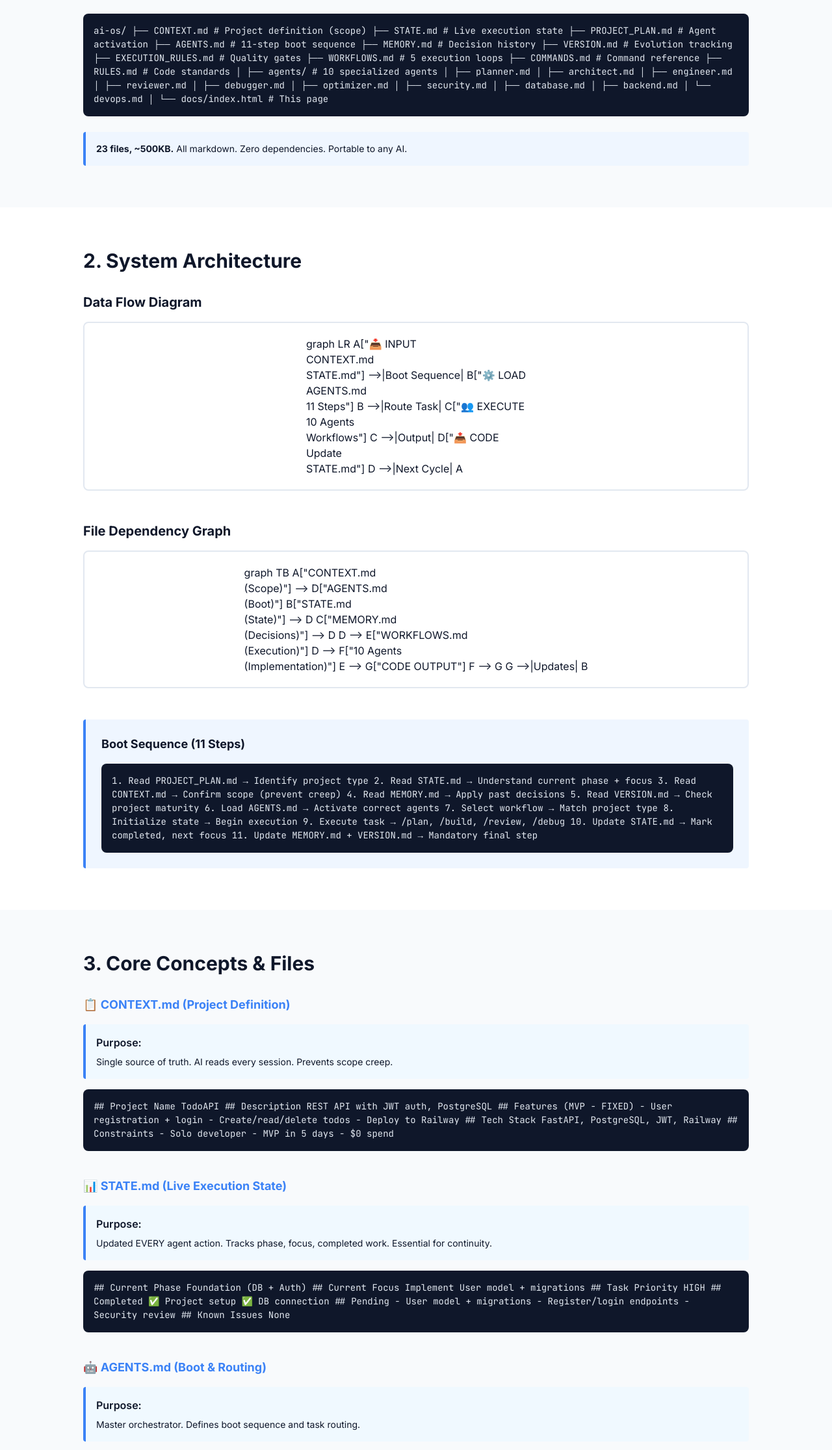
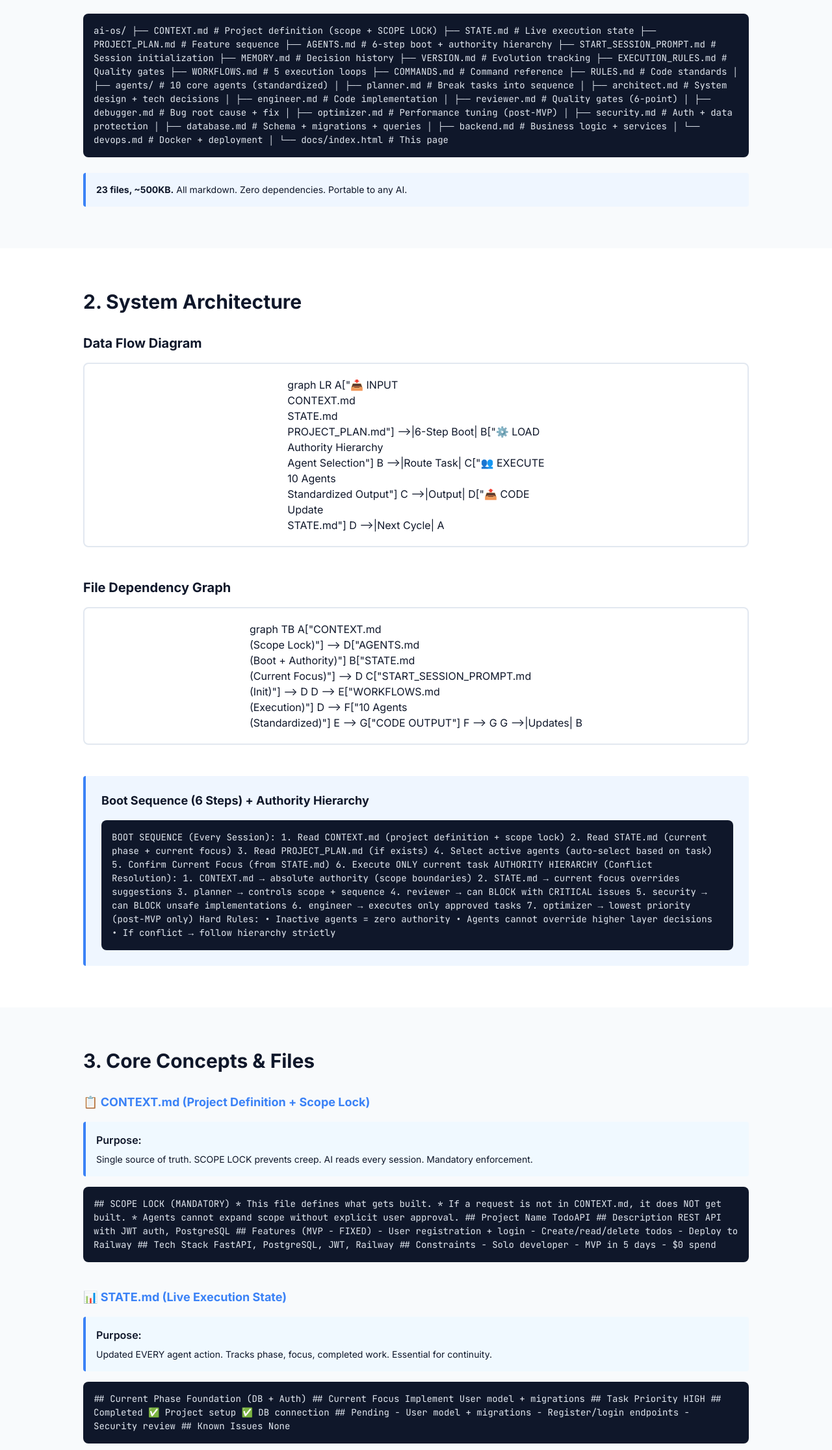
Before and after one commit to samirsawarkar/ai-os, a plain HTML site: page docs/index.html in a window 1280 px wide. Shown: the part 516-2747 px from the top of the page at 65% size. Drawn offline with nearby package versions, Linux system fonts and the light colour scheme; a script that the page names is missing.

Commit message:
docs: update landing page to reflect execution engine standardization
- Update boot sequence from 11 steps to 6 steps
- Add authority hierarchy (7-level conflict resolution)
- Add START_SESSION_PROMPT.md to documentation
- Update CONTEXT.md section to mention SCOPE LOCK
- Update AGENTS.md section with authority hierarchy
- Update file structure to show standardized agent templates
- Update data flow and dependency diagrams to reflect new architecture

```diff
--- a/docs/index.html
+++ b/docs/index.html
@@ -59,10 +59,11 @@
             <h2 class="text-3xl font-bold mb-6">1. Repository Structure</h2>
             <div class="file-tree">
 ai-os/
-├── CONTEXT.md              # Project definition (scope)
+├── CONTEXT.md              # Project definition (scope + SCOPE LOCK)
 ├── STATE.md                # Live execution state
-├── PROJECT_PLAN.md         # Agent activation
-├── AGENTS.md               # 11-step boot sequence
+├── PROJECT_PLAN.md         # Feature sequence
+├── AGENTS.md               # 6-step boot + authority hierarchy
+├── START_SESSION_PROMPT.md # Session initialization
 ├── MEMORY.md               # Decision history
 ├── VERSION.md              # Evolution tracking
 ├── EXECUTION_RULES.md      # Quality gates
@@ -70,17 +71,17 @@ ai-os/
 ├── COMMANDS.md             # Command reference
 ├── RULES.md                # Code standards
 │
-├── agents/                 # 10 specialized agents
-│   ├── planner.md
-│   ├── architect.md
-│   ├── engineer.md
-│   ├── reviewer.md
-│   ├── debugger.md
-│   ├── optimizer.md
-│   ├── security.md
-│   ├── database.md
-│   ├── backend.md
-│   └── devops.md
+├── agents/                 # 10 core agents (standardized)
+│   ├── planner.md          # Break tasks into sequence
+│   ├── architect.md        # System design + tech decisions
+│   ├── engineer.md         # Code implementation
+│   ├── reviewer.md         # Quality gates (6-point)
+│   ├── debugger.md         # Bug root cause + fix
+│   ├── optimizer.md        # Performance tuning (post-MVP)
+│   ├── security.md         # Auth + data protection
+│   ├── database.md         # Schema + migrations + queries
+│   ├── backend.md          # Business logic + services
+│   └── devops.md           # Docker + deployment
 │
 └── docs/index.html         # This page
             </div>
@@ -101,8 +102,8 @@ ai-os/
                 <div class="diagram-container">
                     <div class="mermaid">
 graph LR
-    A["📥 INPUT<br/>CONTEXT.md<br/>STATE.md"] -->|Boot Sequence| B["⚙️ LOAD<br/>AGENTS.md<br/>11 Steps"]
-    B -->|Route Task| C["👥 EXECUTE<br/>10 Agents<br/>Workflows"]
+    A["📥 INPUT<br/>CONTEXT.md<br/>STATE.md<br/>PROJECT_PLAN.md"] -->|6-Step Boot| B["⚙️ LOAD<br/>Authority Hierarchy<br/>Agent Selection"]
+    B -->|Route Task| C["👥 EXECUTE<br/>10 Agents<br/>Standardized Output"]
     C -->|Output| D["📤 CODE<br/>Update<br/>STATE.md"]
     D -->|Next Cycle| A
                     </div>
@@ -115,11 +116,11 @@ graph LR
                 <div class="diagram-container">
                     <div class="mermaid">
 graph TB
-    A["CONTEXT.md<br/>(Scope)"] --> D["AGENTS.md<br/>(Boot)"]
-    B["STATE.md<br/>(State)"] --> D
-    C["MEMORY.md<br/>(Decisions)"] --> D
+    A["CONTEXT.md<br/>(Scope Lock)"] --> D["AGENTS.md<br/>(Boot + Authority)"]
+    B["STATE.md<br/>(Current Focus)"] --> D
+    C["START_SESSION_PROMPT.md<br/>(Init)"] --> D
     D --> E["WORKFLOWS.md<br/>(Execution)"]
-    D --> F["10 Agents<br/>(Implementation)"]
+    D --> F["10 Agents<br/>(Standardized)"]
     E --> G["CODE OUTPUT"]
     F --> G
     G -->|Updates| B
@@ -129,19 +130,29 @@ graph TB
 
             <!-- Boot Sequence -->
             <div class="bg-blue-50 border-l-4 border-blue-500 p-6 rounded">
-                <h3 class="text-lg font-bold mb-4">Boot Sequence (11 Steps)</h3>
+                <h3 class="text-lg font-bold mb-4">Boot Sequence (6 Steps) + Authority Hierarchy</h3>
                 <div class="code-block">
-1. Read PROJECT_PLAN.md → Identify project type
-2. Read STATE.md → Understand current phase + focus
-3. Read CONTEXT.md → Confirm scope (prevent creep)
-4. Read MEMORY.md → Apply past decisions
-5. Read VERSION.md → Check project maturity
-6. Load AGENTS.md → Activate correct agents
-7. Select workflow → Match project type
-8. Initialize state → Begin execution
-9. Execute task → /plan, /build, /review, /debug
-10. Update STATE.md → Mark completed, next focus
-11. Update MEMORY.md + VERSION.md → Mandatory final step
+BOOT SEQUENCE (Every Session):
+1. Read CONTEXT.md (project definition + scope lock)
+2. Read STATE.md (current phase + current focus)
+3. Read PROJECT_PLAN.md (if exists)
+4. Select active agents (auto-select based on task)
+5. Confirm Current Focus (from STATE.md)
+6. Execute ONLY current task
+
+AUTHORITY HIERARCHY (Conflict Resolution):
+1. CONTEXT.md → absolute authority (scope boundaries)
+2. STATE.md → current focus overrides suggestions
+3. planner → controls scope + sequence
+4. reviewer → can BLOCK with CRITICAL issues
+5. security → can BLOCK unsafe implementations
+6. engineer → executes only approved tasks
+7. optimizer → lowest priority (post-MVP only)
+
+Hard Rules:
+• Inactive agents = zero authority
+• Agents cannot override higher layer decisions
+• If conflict → follow hierarchy strictly
                 </div>
             </div>
         </div>
@@ -154,12 +165,17 @@ graph TB
 
             <!-- CONTEXT.md -->
             <div class="mb-10">
-                <h3 class="text-lg font-bold mb-3 accent-blue">📋 CONTEXT.md (Project Definition)</h3>
+                <h3 class="text-lg font-bold mb-3 accent-blue">📋 CONTEXT.md (Project Definition + Scope Lock)</h3>
                 <div class="workflow-box">
                     <p class="font-semibold mb-2">Purpose:</p>
-                    <p class="text-sm">Single source of truth. AI reads every session. Prevents scope creep.</p>
+                    <p class="text-sm">Single source of truth. SCOPE LOCK prevents creep. AI reads every session. Mandatory enforcement.</p>
                 </div>
                 <div class="code-block">
+## SCOPE LOCK (MANDATORY)
+* This file defines what gets built.
+* If a request is not in CONTEXT.md, it does NOT get built.
+* Agents cannot expand scope without explicit user approval.
+
 ## Project Name
 TodoAPI
 
@@ -214,21 +230,30 @@ None
 
             <!-- AGENTS.md -->
             <div class="mb-10">
-                <h3 class="text-lg font-bold mb-3 accent-blue">🤖 AGENTS.md (Boot & Routing)</h3>
+                <h3 class="text-lg font-bold mb-3 accent-blue">🤖 AGENTS.md (Execution Engine & Routing)</h3>
                 <div class="workflow-box">
                     <p class="font-semibold mb-2">Purpose:</p>
-                    <p class="text-sm">Master orchestrator. Defines boot sequence and task routing.</p>
+                    <p class="text-sm">Master execution engine. 6-step boot sequence + 7-level authority hierarchy for conflict resolution.</p>
                 </div>
                 <div class="code-block">
-AGENT ROUTING TABLE:
+EXECUTION ENGINE:
 
-Command    Agent(s)         Purpose
-/plan      planner          Break feature into tasks
-/build     engineer         Implement current task
-/review    reviewer +       Quality gate (6-point)
-           security
-/debug     debugger +       Find root cause + fix
-           engineer
+Boot: 6 steps (CONTEXT → STATE → PROJECT_PLAN → Auto-select → Confirm Focus → Execute)
+
+Authority Hierarchy (Conflict Resolution):
+  1. CONTEXT.md (scope authority - absolute)
+  2. STATE.md (current focus - overrides suggestions)
+  3. planner (scope + sequence)
+  4. reviewer (BLOCK on CRITICAL issues)
+  5. security (BLOCK on unsafe code)
+  6. engineer (execute only approved tasks)
+  7. optimizer (lowest priority, post-MVP only)
+
+Auto-Activation:
+  /plan   → planner
+  /build  → engineer + domain agents
+  /review → reviewer + security
+  /debug  → debugger
                 </div>
             </div>
 
@@ -250,6 +275,29 @@ Command    Agent(s)         Purpose
 ✓ Simple        - Easy to maintain
 
 RESULT: PASS (merge) or BLOCKED (fix + retry)
+                </div>
+            </div>
+
+            <!-- START_SESSION_PROMPT.md -->
+            <div class="mb-10">
+                <h3 class="text-lg font-bold mb-3 accent-blue">🚀 START_SESSION_PROMPT.md (Session Boot)</h3>
+                <div class="workflow-box">
+                    <p class="font-semibold mb-2">Purpose:</p>
+                    <p class="text-sm">Session initialization. Copy → paste into AI chat to boot system every time.</p>
+                </div>
+                <div class="code-block">
+Boot AI-OS.
+
+1. Read /CONTEXT.md (project definition)
+2. Read /STATE.md (current focus)
+3. Read /PROJECT_PLAN.md (if exists)
+
+Confirm:
+- Project: [name from CONTEXT]
+- Current Focus: [from STATE.md]
+- Active Agents: [auto-selected]
+
+Ready. What's next?
                 </div>
             </div>
 
```
